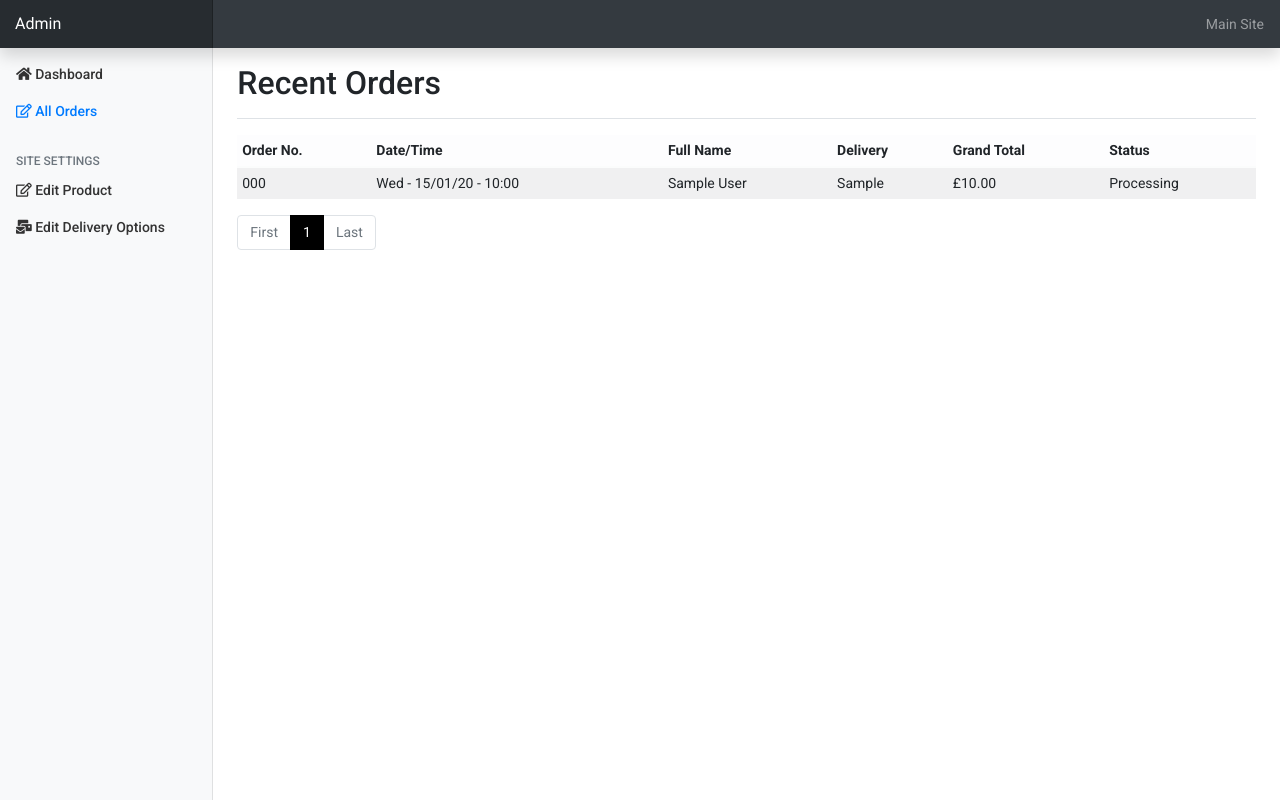
After one commit to Tmuat/jg_kicking_tee, a Django app: page /site-admin/orders/ in a window 1280 px wide. The commit adds this page. Run offline with Django 3.2, Linux system fonts and the light colour scheme; tables that the repository leaves empty hold one stand-in row (values such as "Sample post"); some libraries are stand-ins or nearby versions.

Commit message:
Added all orders listview and paginator

```diff
--- /dev/null
+++ b/site_admin/templates/site_admin/admin_orders.html
@@ -0,0 +1,77 @@
+{% extends "admin_base.html" %}
+{% load static %}
+
+{% block extra_css %}
+    <link rel="stylesheet" href="{% static 'site_admin/css/site_admin.css' %}">
+{% endblock %}
+
+{% block content %}
+<main role="main" class="col-md-9 ml-sm-auto col-lg-10 px-4">
+    <div class="d-flex justify-content-between flex-wrap flex-md-nowrap align-items-center pt-3 pb-2 mb-3 border-bottom">
+        <h1 class="h2">Recent Orders</h1>
+    </div>
+    <div class="table-responsive">
+        <table class="table table-striped table-light table-sm">
+            <thead>
+                <tr>
+                    <th class="border-top-0 d-none d-md-table-cell">Order No.</th>
+                    <th class="border-top-0 d-table-cell d-md-none">Order No. & Date</th>
+                    <th class="border-top-0 d-none d-lg-table-cell">Date/Time</th>
+                    <th class="border-top-0 d-none d-md-table-cell d-lg-none">Date</th>
+                    <th class="border-top-0 d-none d-lg-table-cell">Full Name</th>
+                    <th class="border-top-0 d-none d-lg-table-cell">Delivery</th>
+                    <th class="border-top-0 d-lg-none">Full Name & Delivery</th>
+                    <th class="border-top-0">Grand Total</th>
+                    <th class="border-top-0">Status</th>
+                </tr>
+            </thead>
+            <tbody>
+                {% for order in orders %}
+                <tr>
+                    <td class="text-nowrap d-none d-md-table-cell">{{ order.order_number }}</td>
+                    <td class="d-table-cell d-md-none">{{ order.order_number }}<br>{{ order.date|date:"d/m/y" }}</td>
+                    <td class="d-none d-lg-table-cell">{{ order.date|date:"D - d/m/y - H:i" }}</td>
+                    <td class="d-none d-md-table-cell d-lg-none">{{ order.date|date:"d/m/y" }}</td>
+                    <td class="d-none d-lg-table-cell">{{ order.full_name }}</td>
+                    <td class="d-none d-lg-table-cell" title="{{ order.delivery_method }}">{{ order.delivery_method|truncatechars:20 }}</td>
+                    <td class="d-lg-none" title="{{ order.delivery_method }}">{{ order.full_name }},<br>{{ order.delivery_method|truncatechars:15 }}</td>
+                    <td>£{{ order.grand_total }}</td>
+                    <td>{{ order.status|title }}</td>
+                </tr>
+                {% endfor %}
+            </tbody>
+        </table>
+        <div class="w-100">
+            <ul class="pagination">
+                {% if page_obj.has_previous %}
+                <li class="page-item">
+                    <a class="page-link text-dark" href="?page=1" aria-disabled="true">First</a>
+                </li>
+                <li class="page-item">
+                    <a class="page-link text-dark" href="?page={{ page_obj.previous_page_number }}">{{ page_obj.previous_page_number }}</a>
+                </li>
+                {% else %}
+                <li class="page-item disabled">
+                    <a class="page-link" href="?page=1" aria-disabled="true">First</a>
+                </li>
+                {% endif %}
+                <li class="page-item active" aria-current="page">
+                    <a class="page-link text-white bg-black" href="#">{{ page_obj.number }} <span class="sr-only">(current)</span></a>
+                </li>
+                {% if page_obj.has_next %}
+                <li class="page-item">
+                    <a class="page-link text-dark" href="?page={{ page_obj.next_page_number }}">{{ page_obj.next_page_number }}</a>
+                </li>
+                <li class="page-item">
+                    <a class="page-link text-dark" href="?page={{ paginator.num_pages }}">Last</a>
+                </li>
+                {% else %}
+                <li class="page-item disabled">
+                    <a class="page-link" href="?page={{ paginator.num_pages }}">Last</a>
+                </li>
+                {% endif %}
+            </ul>
+        </div>
+    </div>
+</main>
+{% endblock %}
--- a/site_admin/urls.py
+++ b/site_admin/urls.py
@@ -1,7 +1,8 @@
 from django.urls import path
 from .views import (
     admin_home, admin_edit_product,
-    admin_edit_delivery
+    admin_edit_delivery,
+    OrdersListView
 )
 
 urlpatterns = [
@@ -12,4 +13,7 @@ urlpatterns = [
     path('edit-delivery/',
          admin_edit_delivery,
          name='admin_edit_delivery'),
+    path('orders/',
+         OrdersListView.as_view(),
+         name='admin_orders'),
 ]
--- a/site_admin/views.py
+++ b/site_admin/views.py
@@ -1,6 +1,6 @@
 from django.contrib import messages
 from django.shortcuts import render, redirect, reverse, get_object_or_404
-
+from django.views.generic.list import ListView
 
 from checkout.models import Order
 from products.models import Product
@@ -116,3 +116,13 @@ def admin_edit_delivery(request):
     }
 
     return render(request, template, context)
+
+
+class OrdersListView(ListView):
+
+    template_name = 'site_admin/admin_orders.html'
+    queryset = Order.objects.all()
+    context_object_name = 'orders'
+    paginate_by = 20
+    ordering = ['-date']
+    allow_empty_first_page = True
--- a/static/site_admin/css/site_admin.css
+++ b/static/site_admin/css/site_admin.css
@@ -23,6 +23,11 @@
 .table-form:focus-within {
     outline-width: 0px !important;
     background-color: #f1f1f1;
+}
+
+.page-item.active .page-link {
+    background-color: #000000;
+    border-color: #000000;
 }
 
 /* || Media Queries */
--- a/templates/admin_base.html
+++ b/templates/admin_base.html
@@ -4,6 +4,7 @@
 {% url 'admin_home' as admin_url %}
 {% url 'admin_edit_product' product.slug as admin_edit_url %}
 {% url 'admin_edit_delivery' as admin_edit_delivery %}
+{% url 'admin_orders' as admin_orders %}
 
 <!doctype html>
 <html lang="en">
@@ -81,6 +82,13 @@
                                 Dashboard
                             </a>
                         </li>
+                        <li class="nav-item">
+                            <a class="nav-link {% if request.get_full_path == admin_orders %}active{% endif %}"
+                                href="{% url 'admin_orders' %}">
+                                <i class="far fa-edit"></i>
+                                All Orders
+                            </a>
+                        </li>
                     </ul>
 
                     <h6
--- a/templates/includes/admin_nav/admin-collapsed-nav.html
+++ b/templates/includes/admin_nav/admin-collapsed-nav.html
@@ -20,6 +20,13 @@
             </a>
         </li>
         <li class="nav-item">
+            <a class="nav-link {% if request.get_full_path == admin_orders %}active{% endif %}"
+                href="{% url 'admin_orders' %}">
+                <i class="far fa-edit"></i>
+                All Orders
+            </a>
+        </li>
+        <li class="nav-item">
             <a class="nav-link {% if request.get_full_path == admin_edit_url %}active{% endif %}"
                 href="{% url 'admin_edit_product' product.slug %}">
                 <i class="far fa-edit"></i>
```
